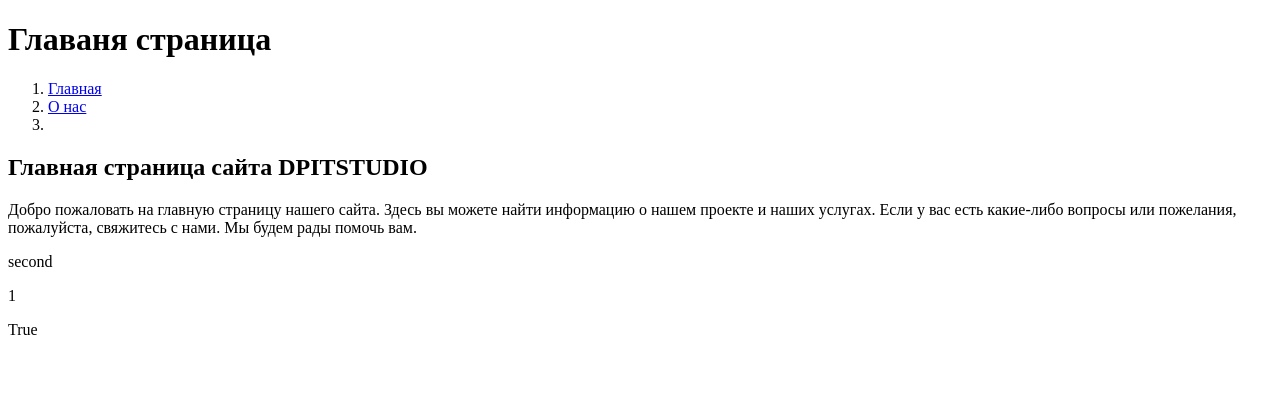
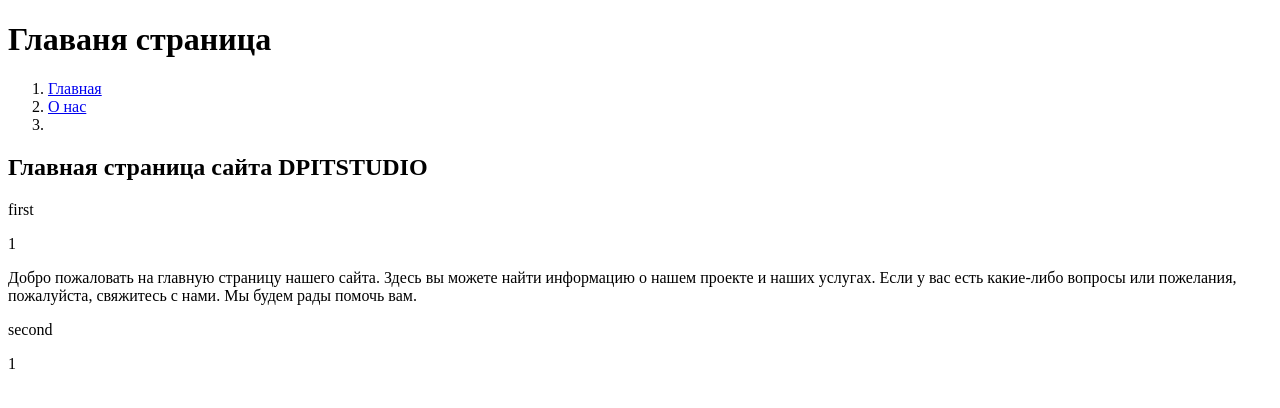
Before and after one commit to DpiTStudio/dpitstudio_ru, a Django app: page / in a window 1280 px wide. Shown: the top 408 px of the page. Run offline with Django 4.2, Linux system fonts and the light colour scheme.

Commit message:
On branch addmain Your branch is up to date with 'origin/addmain'.
Changes to be committed:
	modified:   app/main/__pycache__/views.cpython-311.pyc
	modified:   app/main/templates/main/index.html
	modified:   app/main/views.py

```diff
--- a/app/main/templates/main/index.html
+++ b/app/main/templates/main/index.html
@@ -15,6 +15,11 @@
     </li>
     <h2>{{ title }}</h2>
     <div>
+        {% if is_aut %}
+            <p>{{ list.0 }}</p>
+            <p>{{ dict.first }}</p>
+        {% endif %}
+
        <p>{{ content }}</p>
        <p>{{ list.1 }}</p>
        <p>{{ dict.first }}</p>
--- a/app/main/views.py
+++ b/app/main/views.py
@@ -8,7 +8,7 @@
         "content": "Добро пожаловать на главную страницу нашего сайта. Здесь вы можете найти информацию о нашем проекте и наших услугах. Если у вас есть какие-либо вопросы или пожелания, пожалуйста, свяжитесь с нами. Мы будем рады помочь вам.",
         "list": ["first", "second"],
         "dict": {"first": 1},
-        "bool": True,
+        "is_aut": True,
     }
     return render(request, "main/index.html", context=context)
 
```
